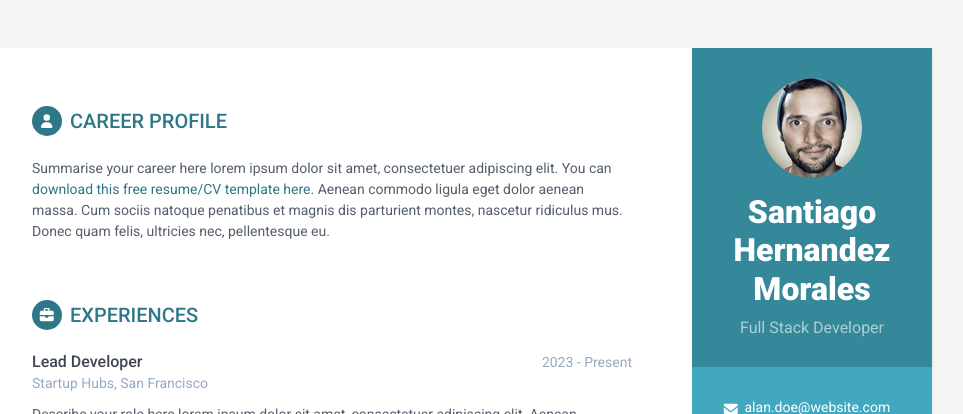
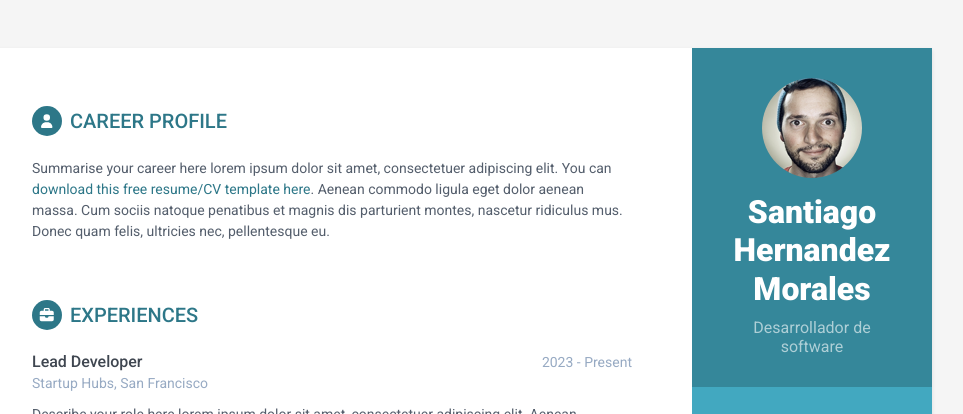
Before and after one commit to santiagohernandezmorales3-collab/Hernandez-cv, a plain HTML site: page index.html in a window 1280 px wide. Shown: the top 414 px of the page, without its empty margins (188-1151 px from the left). Drawn offline with Linux system fonts and the light colour scheme.

Commit message:
Actualizar tagline en index.html

```diff
--- a/index.html
+++ b/index.html
@@ -26,7 +26,7 @@
             <div class="profile-container">
                 <img class="profile" src="assets/images/profile.png" alt="" />
                 <h1 class="name">Santiago Hernandez Morales</h1>
-                <h3 class="tagline">Full Stack Developer</h3>
+                <h3 class="tagline">Desarrollador de software</h3>
             </div><!--//profile-container-->
 
             <div class="contact-container container-block">
```
